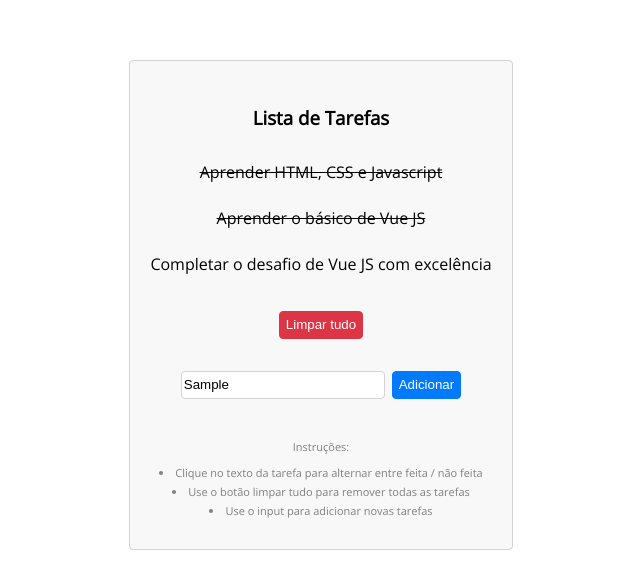
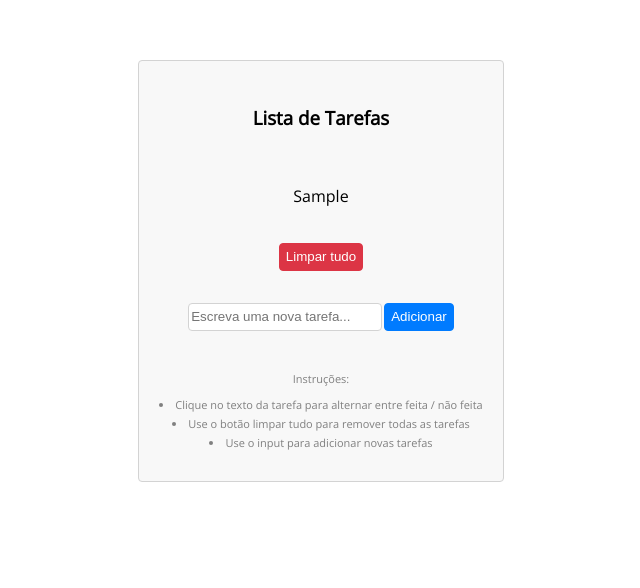
Before and after one commit to RicardoHSOMoura/todo-list, a plain HTML site: page index.html in a window 1280 px wide. Both pictures are taken after typing "Sample" into the empty fields and a click on the button "Adicionar". Shown: the whole page, without its empty margins (319-959 px from the left). Drawn offline with nearby package versions, Linux system fonts and the light colour scheme.

Commit message:
final commit

```diff
--- a/index.html
+++ b/index.html
@@ -21,22 +21,21 @@
                 <h3>Lista de Tarefas</h3>
 
                 <div class="all-todos">
-                    <div class="single-todo done">
-                        <p>Aprender HTML, CSS e Javascript</p>
+                    <div
+                        v-for="todo in todos"
+                        class="single-todo"
+                        @click="todo.active = !todo.active"
+                        :class="{done : todo.active}"
+                    >
+                        <p>{{todo.name}}</p>
+
                     </div>
-                    <div class="single-todo done">
-                        <p>Aprender o básico de Vue JS</p>
-                    </div>
-                    <div class="single-todo">
-                        <p>Completar o desafio de Vue JS com excelência</p>
-                    </div>
-
                 </div>
 
-                <button class="clear">Limpar tudo</button>
+                <button class="clear" @click="clearList()">Limpar tudo</button>
 
-                <input type="text" placeholder="Escreva uma nova tarefa...">
-                <button class="add">Adicionar</button>
+                <input type="text" placeholder="Escreva uma nova tarefa..." v-model="newTodo.name">
+                <button class="add" @click="addTodo()">Adicionar</button>
 
                 <div class="instructions">
                     Instruções:
--- a/scripts.js
+++ b/scripts.js
@@ -0,0 +1,41 @@
+/* var todos = [
+  {
+    name:"Aprender HTML, CSS e Javascript",
+    active: false
+  },
+  {
+    name: "Aprender o básico de Vue JS",
+    active: false
+  },
+  {
+    name: "Completar o desafio de Vue JS com excelência",
+    active: false
+  }
+] */
+
+const TodoList = {
+  data() {
+    return {
+      //todos: window.todos,
+      todos: [{
+        name: null,
+        active: false
+      }],
+      newTodo: {}
+
+    }
+  },
+  methods: {
+    addTodo() {
+      if (this.newTodo.name) {
+        this.todos.push(this.newTodo)
+        this.newTodo = {}
+      }
+    },
+    clearList() {
+      this.todos = []
+    }
+  }
+};
+
+Vue.createApp(TodoList).mount('#app')
```
